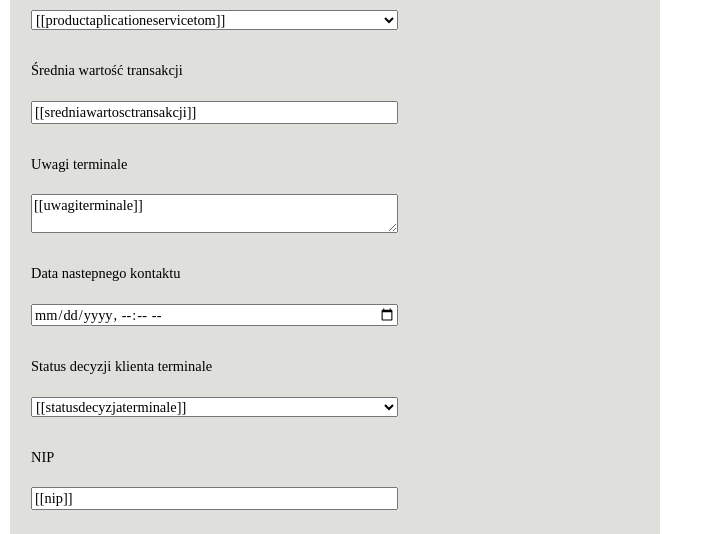
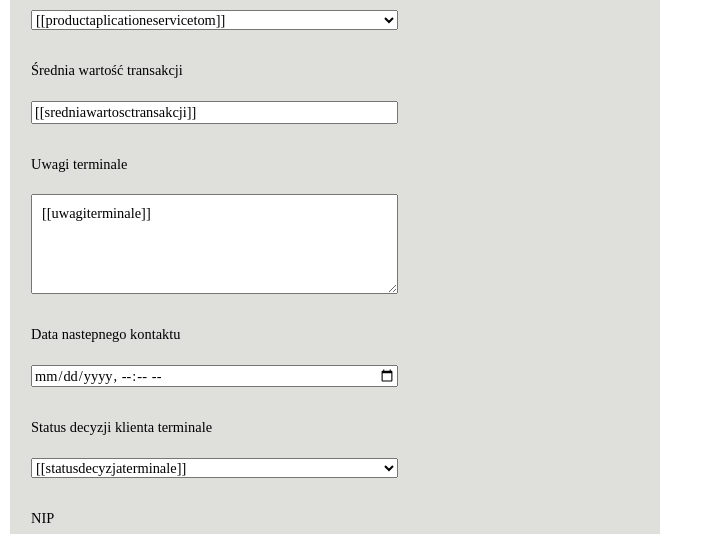
Before and after one commit to Korneliuszrduch/eservice-oferta-wypowiedzenie, a PHP site: page /edytor_substrybenta.html in a window 1280 px wide. Shown: the part 1026-1560 px from the top of the page, without its empty margins (0-713 px from the left). Run offline with PHP 8.4, Linux system fonts and the light colour scheme.

Commit message:
styles input comments

```diff
--- a/css/section.css
+++ b/css/section.css
@@ -204,3 +204,15 @@
 
 
 }
+
+.section_input--comments{
+
+  width: 100%;
+  height: 100px;
+
+  padding: 10px;
+  box-sizing: border-box;
+  white-space: normal;
+  overflow-y: scroll;
+  vertical-align: top;
+}
```
